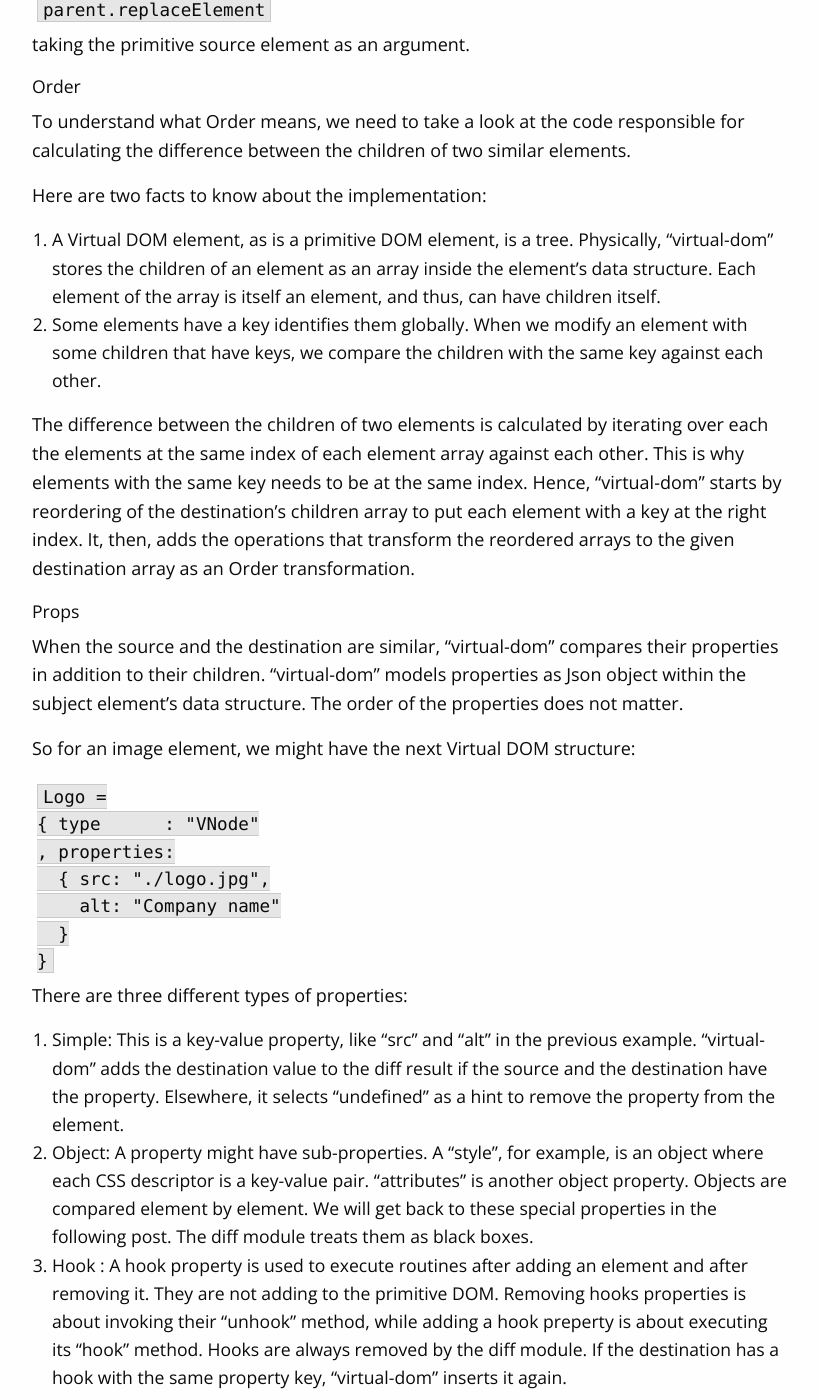
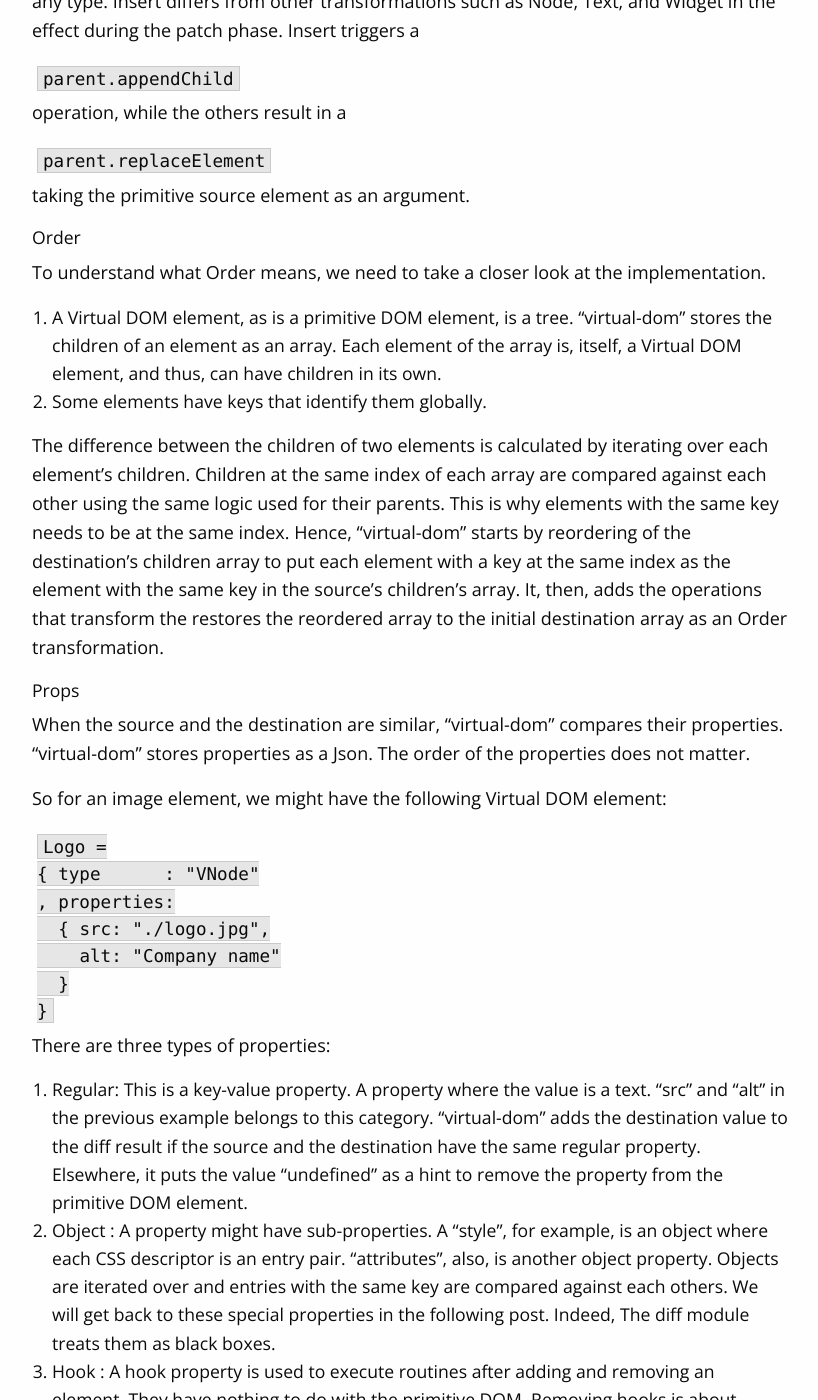
Before and after one commit to haresfaiez/haresfaiez.github.io, a Jekyll site: the page built from _posts/2017-12-25-virtual-dom-diff.md, in a window 1280 px wide and 1400 px high, scrolled down 2192 px. Shown: the whole window, without its empty margins (103-921 px from the left). Built offline with Jekyll 4.4.1, drawn with Linux system fonts in a browser that asks for light colours; comment, search, counter and statistics services are not loaded; some of the changed text lies outside the part shown.

Commit message:
Improve the virtual dom post

````diff
--- a/_posts/2017-12-25-virtual-dom-diff.md
+++ b/_posts/2017-12-25-virtual-dom-diff.md
@@ -43,10 +43,11 @@ the structure representing the "virtual-dom".
 ## The diff module
 
 The "diff" module takes two Virtual dom elements (the initial and the result,
-I call them the source and the destination) and produces a set of patches
-(the differences that, when applied in order, transforms the source into the destination).
+I call them the source and the destination) and produces a set of patches (transformations),
+that, when applied in order, transforms the source into the destination).
 
-The output is a Json object containing the source Virtual DOM element and an array of patches.
+The output is a Json object containing the source Virtual DOM element
+and an array of transformations.
 
 ```haskell
 Diff = Diff
@@ -63,25 +64,29 @@ When we compare a source element to a text element, we remove the source, no mat
 what its type is, and we put the destination text instead.
 
 ### Node
-This is used when the destination element is a node; a tagname, a set of properties,
-and children.
+This is used when the destination element is a node.
 A Virtual DOM node translates directly to a HTML element.
-The diff module adds a **Node** transformation whenever the source element is different than
-the destination element and the destination element is a node.
+The diff module uses a **Node** transformation whenever the source element is different than
+the destination node.
+If the source and the destination are the same, then "virtual-dom" examines
+the differences between their properties and their children.
 Note that similar elements must have the same tagname, key, and namespace.
-If the source and destination are the same, then we add the differences between their
-properties and their children.
+
+### Widget
+This is used when the destination element is a widget, no matter what the source element is.
+A widget is a black box for the diff module. It is unpacked only by the patch module.
 
 ### Remove
-As the name suggests, this transformation is used to remove an element of any type.
-Only one **Remove** transformation is needed to destroy an element and its children
-in case it is a node.
-The diff module uses multiple **Remove** transformations when the element contains
-widgets between its children.
+As the name suggests, this transformation is used to remove an element.
+The element may be a text, a node, or a widget.
+Only one **Remove** transformation is needed to destroy a node and its children.
+
 As opposed to text and node elements, a widget is not removed from the view using
-"parent.removeChild". Each widget implements a "Widget.destroy" that remove the view
-of itself from the screen.
+"parent.removeChild". A widget implements a "Widget.destroy" method that removes its view
+from the screen.
 One **Remove** transformation is required per widget.
+The diff module uses multiple **Remove** transformations to destroy a node that contains
+some widgets between its children.
 
 ### Insert
 This transformation is used when there is no source element.
@@ -99,34 +104,30 @@ parent.replaceElement
 taking the primitive source element as an argument.
 
 ### Order
-To understand what **Order** means, we need to take a look at the code responsible
-for calculating the difference between the children of two similar elements.
-
-Here are two facts to know about the implementation:
+To understand what **Order** means, we need to take a closer look at the implementation.
 
   1. A Virtual DOM element, as is a primitive DOM element, is a tree.
-     Physically, "virtual-dom" stores the children of an element as an array inside
-     the element's data structure.
-	 Each element of the array is itself an element, and thus, can have children itself.
-  2. Some elements have a key identifies them globally. When we modify an
-     element with some children that have keys, we compare the children with the
-     same key against each other.
+     "virtual-dom" stores the children of an element as an array.
+     Each element of the array is, itself, a Virtual DOM element,
+     and thus, can have children in its own.
+  2. Some elements have keys that identify them globally.
 
 The difference between the children of two elements is calculated by iterating over each
-the elements at the same index of each element array against each other.
+element's children.
+Children at the same index of each array are compared against each other using the same
+logic used for their parents.
 This is why elements with the same key needs to be at the same index.
 Hence, "virtual-dom" starts by reordering of the destination's children array to put
-each element with a key at the right index.
-It, then, adds the operations that transform the reordered arrays to the given destination
-array as an **Order** transformation.
+each element with a key at the same index as the element with the same key in the source's
+children's array.
+It, then, adds the operations that transform the restores the reordered array
+to the initial destination array as an **Order** transformation.
 
 ### Props
-When the source and the destination are similar, "virtual-dom" compares their properties
-in addition to their children.
-"virtual-dom" models properties as Json object within the subject element's data structure.
-The order of the properties does not matter.
+When the source and the destination are similar, "virtual-dom" compares their properties.
+"virtual-dom" stores properties as a Json. The order of the properties does not matter.
 
-So for an image element, we might have the next Virtual DOM structure:
+So for an image element, we might have the following Virtual DOM element:
 
 ```javascript
 Logo =
@@ -138,39 +139,34 @@ Logo =
 }
 ```
 
-There are three different types of properties:
+There are three types of properties:
 
-  1. Simple: This is a key-value property, like "src" and "alt" in the previous example.
-             "virtual-dom" adds the destination value to the diff result if the source and
-  	  	     the destination have the property. Elsewhere, it selects "undefined" as a hint
-			 to remove the property from the element.
-  2. Object: A property might have sub-properties. A "style", for example, is an object where
-             each CSS descriptor is a key-value pair. "attributes" is another object property.
-			 Objects are compared element by element.
-			 We will get back to these special properties in the following post.
-			 The diff module treats them as black boxes.
-  3. Hook  : A hook property is used to execute routines after adding an element and
-             after removing it. They are not adding to the primitive DOM.
-			 Removing hooks properties is about invoking their "unhook" method, while adding
-			 a hook preperty is about executing its "hook" method.
-			 Hooks are always removed by the diff module.
-			 If the destination has a hook with the same property key, "virtual-dom"
-			 inserts it again.
-
-### Widget
-This is used when the destination element is a widget,
-no matter what the source element is.
-A widget is a black box for the diff module.
-It is handled only by the patch module.
+  1. Regular: This is a key-value property. A property where the value is a text.
+              "src" and "alt" in the previous example belongs to this category.
+              "virtual-dom" adds the destination value to the diff result if the source and
+              the destination have the same regular property. Elsewhere, it puts the value
+              "undefined" as a hint to remove the property from the primitive DOM element.
+  2. Object : A property might have sub-properties. A "style", for example, is an object where
+              each CSS descriptor is an entry pair. "attributes", also, is another object property.
+              Objects are iterated over and entries with the same key are compared against each
+              others.
+              We will get back to these special properties in the following post.
+              Indeed, The diff module treats them as black boxes.
+  3. Hook   : A hook property is used to execute routines after adding and removing an element.
+              They have nothing to do with the primitive DOM.
+              Removing hooks is about invoking their "unhook" method, while adding
+              a hook is about executing its "hook" method.
+              Hooks are, always, removed by the diff module.
+              If the destination has a hook with the same name, "virtual-dom" inserts it again.
 
 ### Thunk
 This is the "+1" type.
 While the widget takes control over the patch process,
 a thunk is used to take control over the diff process.
-A thunk has a render method that takes the previous Virtual dom element(if it exists)
-and returns the new Virtual dom element.
+A thunk has a render method that takes the previous Virtual dom element (in case there is one)
+and returns the destination Virtual dom element.
 So, when the source or the destination is a thunk, "virtual-dom" starts by
-executing its/their "render" method(s). Then, it uses the result(s) as a subtitute
-for the element in the diff process.
+executing its/their "render" method(s). Then, it uses the rendered result(s) instead
+of the element in the diff process.
 This is why we cannot have a **Remove** transformation over a thunk.
-Thunk is used primarely to pass state over successive modifications of an element.
+Thunk is used mainly to pass state over successive modifications of an element.
````
Also changed, not shown: other parts of _posts/2017-12-25-virtual-dom-diff.md (+4 -4 lines).
